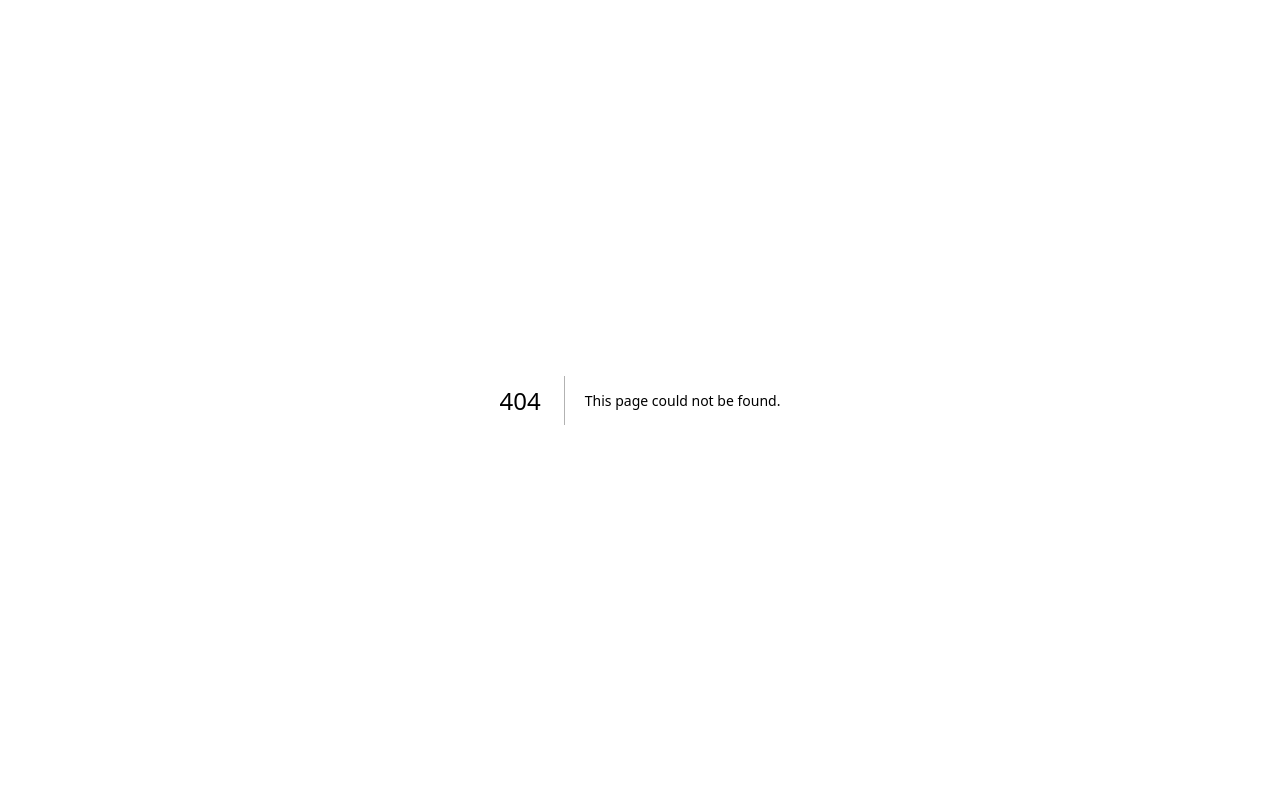
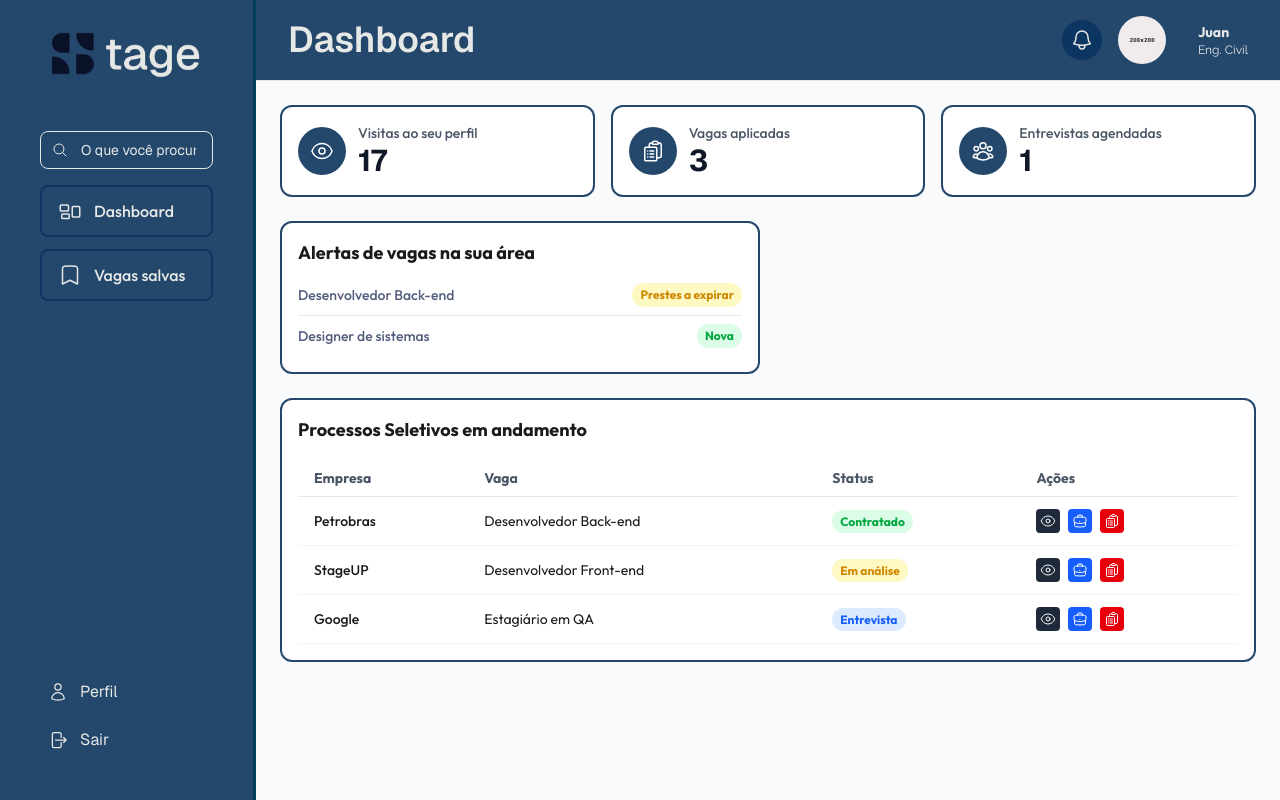
Before and after one commit to lars-brg/stageUP, a Next.js app in the folder stageup/: page /Aluno in a window 1280 px wide. Before the commit this address had no page. Built offline with nearby package versions, Linux system fonts and the light colour scheme.

Commit message:
ajeitando organização das pastas

```diff
--- a/stageup/src/app/dashboard/Aluno/page.tsx
+++ b/stageup/src/app/Aluno/page.tsx
@@ -34,7 +34,7 @@ export default function DashboardEstudantePage() {
             isVisible: !processosOcultos.includes(originalIndex)
         }));
 
-    // 4. Funções para controlar ações
+    // Funções para controlar ações
     const toggleVisibilidade = (index: number) => {
         setProcessosOcultos(prev =>
             prev.includes(index)
--- a/stageup/src/app/dashboard/Aluno/sidebarEstudante.tsx
+++ b/stageup/src/app/Aluno/sidebarEstudante.tsx
@@ -27,11 +27,11 @@ export default function SidebarEstudante() {
 
                 {/* Menu principal */}
                 <nav className="flex-1 px-4 space-y-3 font-outfit font-medium">
-                    <Link href="/dashboard/Aluno" className="flex items-center px-4 py-3 text-stardust-white hover:text-stardust-white hover:bg-mid-blue rounded-lg border-2 border-mid-blue transition-colors">
+                    <Link href="/Aluno" className="flex items-center px-4 py-3 text-stardust-white hover:text-stardust-white hover:bg-mid-blue rounded-lg border-2 border-mid-blue transition-colors">
                         <RectangleGroupIcon className="w-6 h-6 mr-3" />
                         Dashboard
                     </Link>
-                    <Link href="/dashboard/Aluno/vagas-salvas" className="flex items-center px-4 py-3 text-stardust-white hover:text-stardust-white hover:bg-mid-blue rounded-lg border-2 border-mid-blue transition-colors">
+                    <Link href="/Aluno/vagas-salvas" className="flex items-center px-4 py-3 text-stardust-white hover:text-stardust-white hover:bg-mid-blue rounded-lg border-2 border-mid-blue transition-colors">
                         <BookmarkIcon className="w-6 h-6 mr-3" />
                         Vagas salvas
                     </Link>
@@ -41,12 +41,12 @@ export default function SidebarEstudante() {
             {/* Seção inferior - Ferramentas */}
             <div className="px-4 pb-4">
                 <div className="space-y-2">
-                    <Link href="/dashboard/Aluno/perfil" className="flex items-center px-2 py-2 text-stardust-white hover:text-stardust-white hover:bg-mid-blue rounded-lg transition-colors">
+                    <Link href="/Aluno/perfil" className="flex items-center px-2 py-2 text-stardust-white hover:text-stardust-white hover:bg-mid-blue rounded-lg transition-colors">
                         <UserIcon className="w-5 h-5 mr-3" />
                         Perfil
                     </Link>
 
-                    <Link href="../../" className="flex items-center px-2 py-2 text-stardust-white hover:text-stardust-white hover:bg-red-600 rounded-lg transition-colors w-full text-left">
+                    <Link href="../" className="flex items-center px-2 py-2 text-stardust-white hover:text-stardust-white hover:bg-red-600 rounded-lg transition-colors w-full text-left">
                         <ArrowRightOnRectangleIcon className="w-5 h-5 mr-3" />
                         Sair
                     </Link>
--- a/stageup/src/app/dashboard/Empresa/sidebarEmpresa.tsx
+++ b/stageup/src/app/dashboard/sidebarEmpresa.tsx
@@ -1,6 +1,6 @@
 import Image from "next/image";
 import Link from "next/link";
-import { RectangleGroupIcon, PencilSquareIcon, UserGroupIcon, DocumentDuplicateIcon } from "@heroicons/react/24/outline";
+import { RectangleGroupIcon, PencilSquareIcon, UserGroupIcon } from "@heroicons/react/24/outline";
 
 export default function SidebarEmpresa() {
     return (
@@ -33,10 +33,10 @@ export default function SidebarEmpresa() {
                     <UserGroupIcon className="w-6 h-6 mr-3" />
                     Analisar Candidatos
                 </a>
-                <a href="/dashboard/interview" className="flex items-center px-4 py-3 text-stardust-white hover:text-stardust-white hover:bg-mid-blue rounded-lg border-2 border-mid-blue">
+                {/* <a href="/dashboard/interview" className="flex items-center px-4 py-3 text-stardust-white hover:text-stardust-white hover:bg-mid-blue rounded-lg border-2 border-mid-blue">
                     <DocumentDuplicateIcon className="w-6 h-6 mr-3" />
                     Entrevistas
-                </a>
+                </a> */}
 
 
                 <p className="text-md font-bold mt-10 mb-3">Ferramentas</p>
--- a/stageup/src/app/signin/page.tsx
+++ b/stageup/src/app/signin/page.tsx
@@ -33,7 +33,7 @@ export default function SignInPage() {
         email.toLowerCase().includes('@aluno') ||
         email.toLowerCase().endsWith('alu.ufc.br');
 
-      router.push(isAluno ? '/dashboard/Aluno' : '/dashboard/Empresa');
+      router.push(isAluno ? '/Aluno' : '/dashboard/Empresa');
     }
   }
 
```
Also changed, not shown: stageup/src/app/Aluno/layout.tsx (renamed from stageup/src/app/dashboard/Aluno/layout.tsx), stageup/src/app/Aluno/perfil/page.tsx (renamed from stageup/src/app/dashboard/Aluno/perfil/page.tsx), stageup/src/app/Aluno/vagas-salvas/VagaSalvaCard.tsx (renamed from stageup/src/app/dashboard/Aluno/vagas-salvas/VagaSalvaCard.tsx), stageup/src/app/Aluno/vagas-salvas/page.tsx (renamed from stageup/src/app/dashboard/Aluno/vagas-salvas/page.tsx), stageup/src/app/dashboard/layout.tsx (renamed from stageup/src/app/dashboard/Empresa/layout.tsx).
